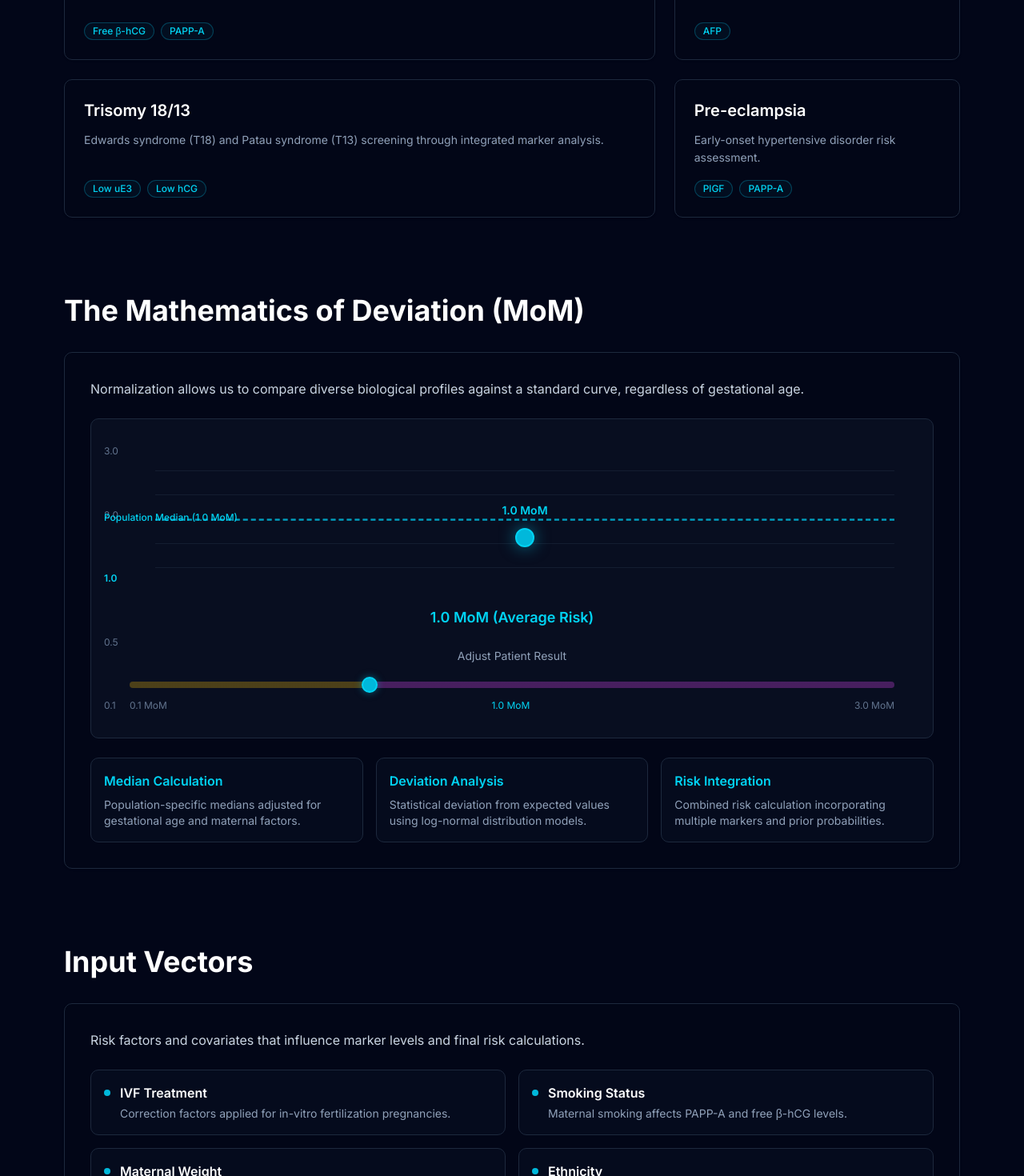
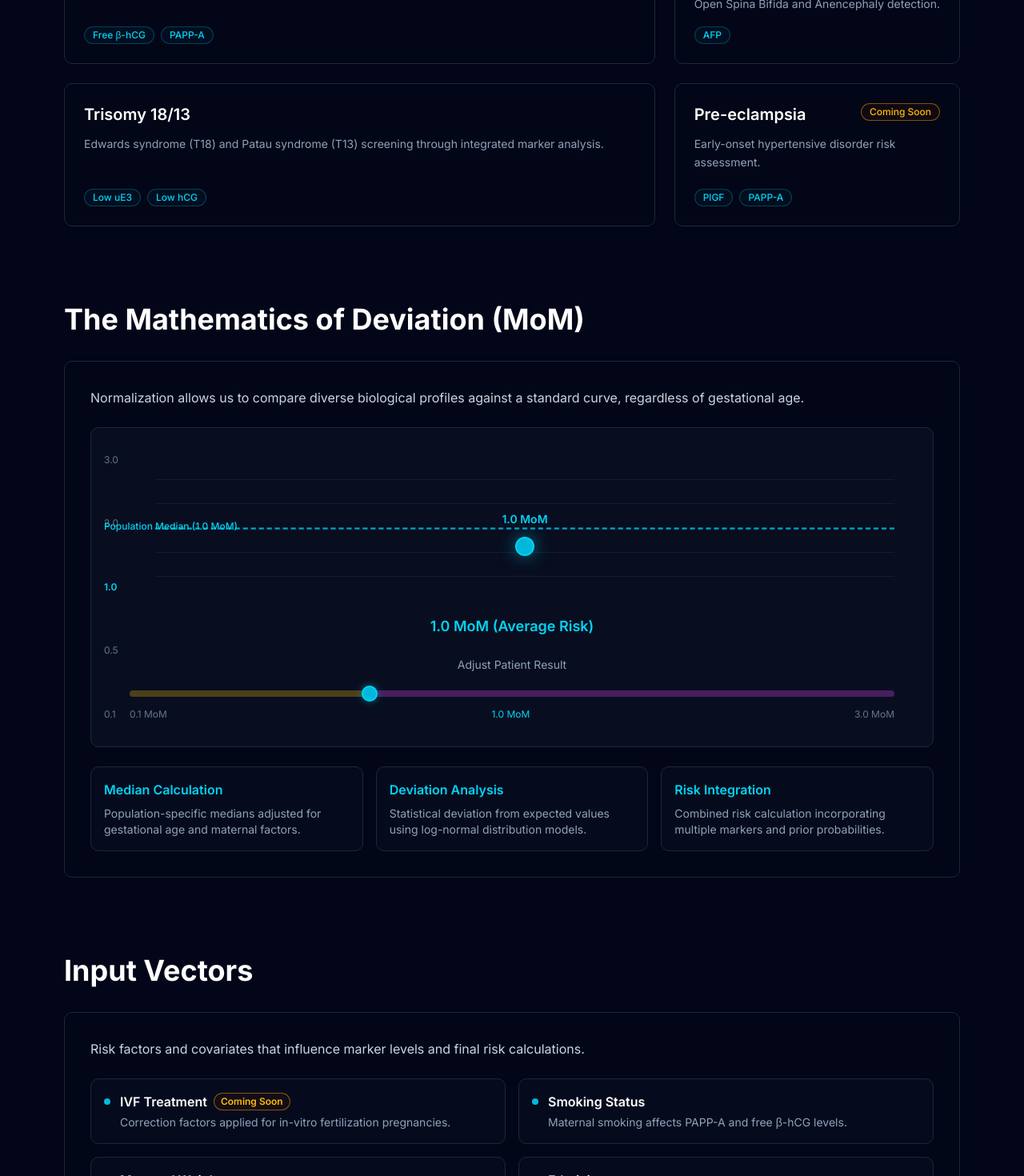
Before and after one commit to JaskiratOberoi/stellar-infomatica-site, a Next.js app: page /clinical in a window 1280 px wide. Shown: the part 640-2110 px from the top of the page at 80% size. Built offline with nearby package versions, Linux system fonts and the light colour scheme.

Commit message:
Add coming soon badges and update branding
- Add 'Coming Soon' badges to IVF Treatment, OSB, and Pre-eclampsia sections
- Change instrument name from 'Ares Labs' to 'Getein Biotech'
- Update footer copyright to include 'Dubai' location

```diff
--- a/app/clinical/page.tsx
+++ b/app/clinical/page.tsx
@@ -63,10 +63,15 @@ export default function ClinicalPage() {
                         </p>
 
                         <div className="grid grid-cols-1 md:grid-cols-2 gap-4">
-                            <div className="flex items-start gap-3 p-4 bg-slate-900/30 rounded-lg border border-slate-800">
+                            <div className="flex items-start gap-3 p-4 bg-slate-900/30 rounded-lg border border-slate-800 relative">
                                 <div className="w-2 h-2 rounded-full bg-cyan-500 mt-2 flex-shrink-0"></div>
-                                <div>
-                                    <h4 className="text-white font-semibold mb-1">IVF Treatment</h4>
+                                <div className="flex-1">
+                                    <div className="flex items-center gap-2 mb-1">
+                                        <h4 className="text-white font-semibold">IVF Treatment</h4>
+                                        <span className="inline-flex items-center rounded-full border border-amber-500/50 bg-amber-950/20 text-amber-400 px-2 py-0.5 text-xs font-semibold">
+                                            Coming Soon
+                                        </span>
+                                    </div>
                                     <p className="text-slate-400 text-sm">
                                         Correction factors applied for in-vitro fertilization pregnancies.
                                     </p>
--- a/components/clinical/PathologyGrid.tsx
+++ b/components/clinical/PathologyGrid.tsx
@@ -57,9 +57,19 @@ export function PathologyGrid() {
                         pathology.gridSpan
                     )}
                 >
-                    <h3 className="text-xl font-semibold text-white mb-3">
-                        {pathology.name}
-                    </h3>
+                    <div className="flex items-start justify-between gap-2 mb-3">
+                        <h3 className="text-xl font-semibold text-white">
+                            {pathology.name}
+                        </h3>
+                        {(pathology.id === "osb" || pathology.id === "preeclampsia") && (
+                            <Badge
+                                variant="outline"
+                                className="border-amber-500/50 text-amber-400 bg-amber-950/20 hover:bg-amber-950/30 text-xs font-medium whitespace-nowrap"
+                            >
+                                Coming Soon
+                            </Badge>
+                        )}
+                    </div>
 
                     <p className="text-slate-400 text-sm leading-relaxed mb-4 flex-grow">
                         {pathology.description}
--- a/components/layout/Footer.tsx
+++ b/components/layout/Footer.tsx
@@ -113,7 +113,7 @@ export function Footer() {
                 {/* Bottom Section */}
                 <div className="flex flex-col md:flex-row justify-between items-center pt-8 border-t border-slate-900">
                     <p className="text-slate-400 text-sm mb-4 md:mb-0">
-                        &copy; {currentYear} Stellar Infomatica. All rights reserved.
+                        &copy; {currentYear} Stellar Infomatica, Dubai. All rights reserved.
                     </p>
                     <div className="flex gap-4">
                         {/* Social icon placeholders */}
--- a/components/sections/IntegrationEcosystem.tsx
+++ b/components/sections/IntegrationEcosystem.tsx
@@ -8,7 +8,7 @@ import { ConnectionLine } from "@/components/instruments/ConnectionLine";
 export function IntegrationEcosystem() {
     const instruments = [
         { label: "B.R.A.H.M.S Kryptor", icon: Microscope },
-        { label: "Ares Labs", icon: Activity },
+        { label: "Getein Biotech", icon: Activity },
         { label: "Roche Cobas", icon: Server },
         { label: "Abbott Architect", icon: Database },
     ];
```
